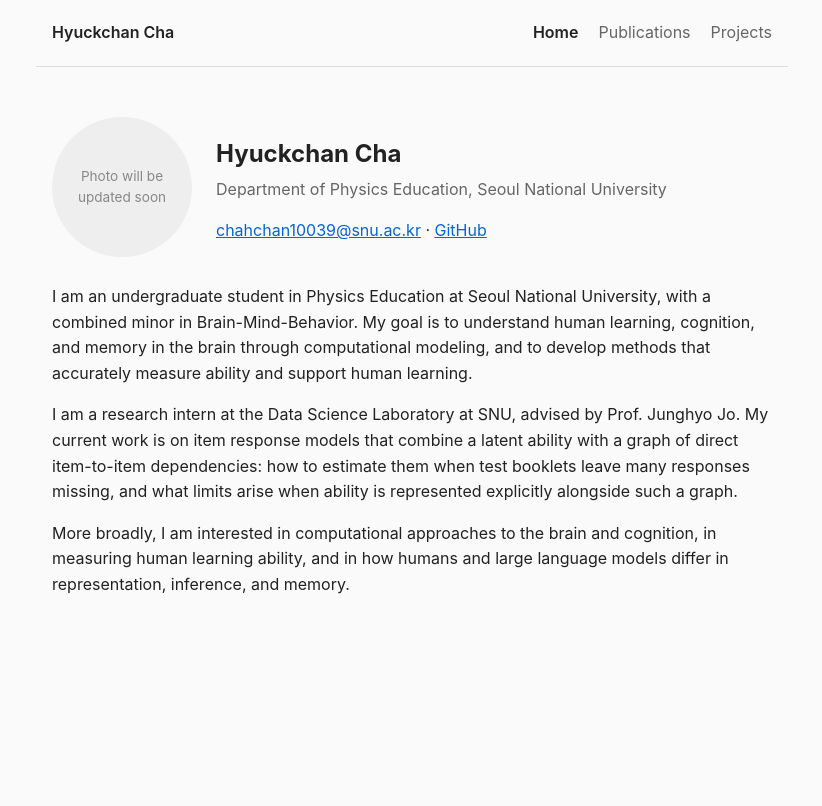
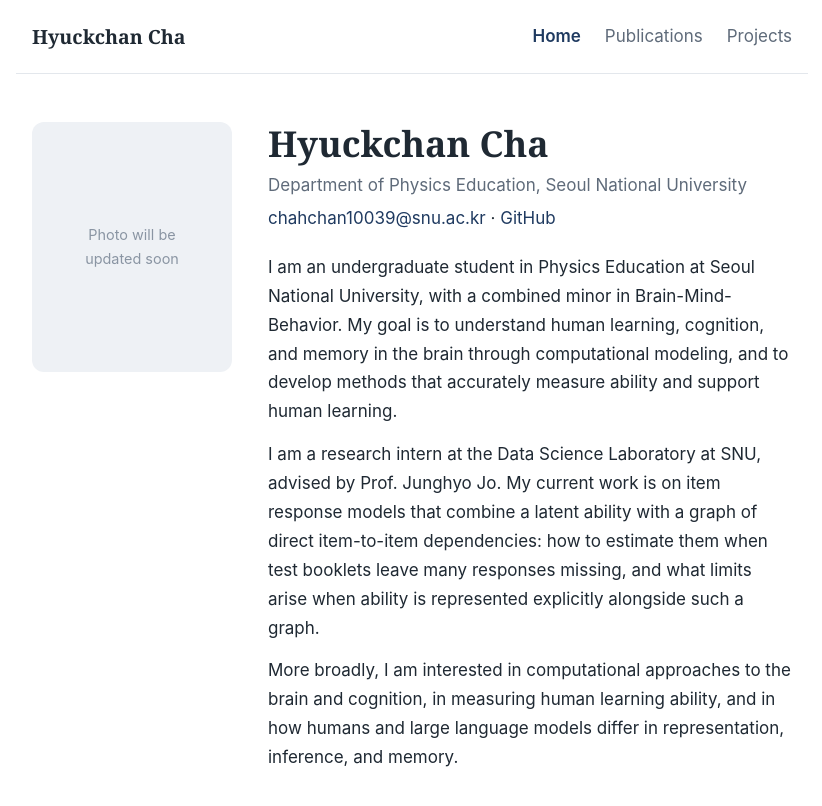
Before and after one commit to Hyuckchan-Cha/Hyuckchan-Cha.github.io, a plain HTML site: page index.html in a window 1280 px wide. Shown: the whole page, without its empty margins (228-1050 px from the left). Drawn offline with Linux system fonts and the light colour scheme.

Commit message:
Redesign: navy accents, auto dark mode, serif headings, larger photo
Co-Authored-By: Claude Opus 5.5 <noreply@anthropic.com>

```diff
--- a/index.html
+++ b/index.html
@@ -4,7 +4,7 @@
   <meta charset="UTF-8">
   <meta name="viewport" content="width=device-width, initial-scale=1.0">
   <title>Hyuckchan Cha</title>
-  <link rel="stylesheet" href="style.css?v=2">
+  <link rel="stylesheet" href="style.css?v=3">
 </head>
 <body>
   <nav class="site-nav">
@@ -17,22 +17,20 @@
   </nav>
 
   <main>
-    <section class="intro">
+    <section class="profile">
       <!-- To add a photo: put photo.jpg in this folder and replace the div below with
            <img class="photo" src="photo.jpg" alt="Hyuckchan Cha"> -->
       <div class="photo photo-placeholder">Photo will be<br>updated soon</div>
 
-      <div>
+      <div class="profile-text">
         <h1>Hyuckchan Cha</h1>
         <p class="affiliation">Department of Physics Education, Seoul National University</p>
         <p class="links">
           <a href="mailto:chahchan10039@snu.ac.kr">chahchan10039@snu.ac.kr</a> ·
           <a href="https://github.com/Hyuckchan-Cha">GitHub</a>
         </p>
-      </div>
-    </section>
 
-    <section>
+        <div class="bio">
           <p>
             I am an undergraduate student in Physics Education at Seoul National University,
             with a combined minor in Brain-Mind-Behavior. My goal is to understand human learning,
@@ -51,6 +49,8 @@
             in measuring human learning ability, and in how humans and large language models
             differ in representation, inference, and memory.
           </p>
+        </div>
+      </div>
     </section>
   </main>
 </body>
--- a/style.css
+++ b/style.css
@@ -1,37 +1,73 @@
+/* Colors: light by default, dark when the visitor's device uses dark mode */
+:root {
+  --bg: #ffffff;
+  --text: #1f2933;
+  --muted: #5f6b7a;
+  --accent: #1f3a60;
+  --accent-hover: #2f5a94;
+  --border: #e3e7ec;
+  --placeholder-bg: #eef1f5;
+  --placeholder-text: #8a95a3;
+}
+
+@media (prefers-color-scheme: dark) {
+  :root {
+    --bg: #111821;
+    --text: #e4e8ee;
+    --muted: #9aa5b3;
+    --accent: #8fb4e8;
+    --accent-hover: #b5cff2;
+    --border: #2a3542;
+    --placeholder-bg: #1c2632;
+    --placeholder-text: #6f7c8c;
+  }
+}
+
 body {
   margin: 0;
-  background: #fafafa;
-  color: #222;
+  background: var(--bg);
+  color: var(--text);
   font-family: -apple-system, "Segoe UI", "Apple SD Gothic Neo", "Malgun Gothic", sans-serif;
-  line-height: 1.6;
+  font-size: 17px;
+  line-height: 1.7;
+}
+
+h1 {
+  margin: 0;
+  font-family: Georgia, "Times New Roman", "Nanum Myeongjo", serif;
+  font-size: 2.1em;
+  font-weight: 600;
+  line-height: 1.2;
 }
 
 main {
-  max-width: 720px;
+  max-width: 760px;
   margin: 0 auto;
-  padding: 48px 16px;
+  padding: 48px 16px 64px;
 }
 
-h1 {
-  margin-bottom: 0;
+a {
+  color: var(--accent);
+  text-decoration: none;
+}
+
+a:hover {
+  color: var(--accent-hover);
+  text-decoration: underline;
 }
 
 .affiliation {
-  margin-top: 4px;
-  color: #666;
-}
-
-a {
-  color: #0366d6;
+  margin: 6px 0 0;
+  color: var(--muted);
 }
 
 .links {
-  margin-top: 0;
+  margin: 4px 0 0;
 }
 
 /* Top menu */
 .site-nav {
-  max-width: 720px;
+  max-width: 760px;
   margin: 0 auto;
   padding: 20px 16px;
   display: flex;
@@ -39,47 +75,64 @@ a {
   align-items: center;
   justify-content: space-between;
   gap: 8px 24px;
-  border-bottom: 1px solid #ddd;
+  border-bottom: 1px solid var(--border);
 }
 
 .site-name {
+  font-family: Georgia, "Times New Roman", "Nanum Myeongjo", serif;
+  font-size: 1.15em;
   font-weight: 600;
-  color: #222;
+  color: var(--text);
+}
+
+.site-name:hover {
+  color: var(--text);
   text-decoration: none;
 }
 
 .menu {
   display: flex;
-  gap: 20px;
+  gap: 24px;
 }
 
 .menu a {
-  color: #666;
+  color: var(--muted);
+}
+
+.menu a:hover {
+  color: var(--accent);
   text-decoration: none;
 }
 
-.menu a:hover,
 .menu a.active {
-  color: #222;
-}
-
-.menu a.active {
+  color: var(--accent);
   font-weight: 600;
 }
 
-/* Home: photo next to name */
-.intro {
+/* Home: photo on the left, name and bio on the right; stacked on narrow screens */
+.profile {
   display: flex;
-  flex-wrap: wrap;
-  align-items: center;
-  gap: 24px;
-  margin-bottom: 24px;
+  align-items: flex-start;
+  gap: 36px;
+}
+
+.profile-text {
+  flex: 1;
+  min-width: 0;
+}
+
+.bio {
+  margin-top: 20px;
+}
+
+.bio p {
+  margin: 0 0 14px;
 }
 
 .photo {
-  width: 140px;
-  height: 140px;
-  border-radius: 50%;
+  width: 200px;
+  height: 250px;
+  border-radius: 12px;
   object-fit: cover;
   flex-shrink: 0;
 }
@@ -89,11 +142,23 @@ a {
   align-items: center;
   justify-content: center;
   text-align: center;
-  background: #eee;
-  color: #888;
+  background: var(--placeholder-bg);
+  color: var(--placeholder-text);
   font-size: 0.85em;
 }
 
+@media (max-width: 640px) {
+  .profile {
+    flex-direction: column;
+    gap: 20px;
+  }
+
+  .photo {
+    width: 160px;
+    height: 200px;
+  }
+}
+
 .placeholder {
-  color: #888;
+  color: var(--muted);
 }
```
Also changed, not shown: projects.html (+1 -1 lines), publications.html (+1 -1 lines). Lines whose indentation alone changed are shown as unchanged.
